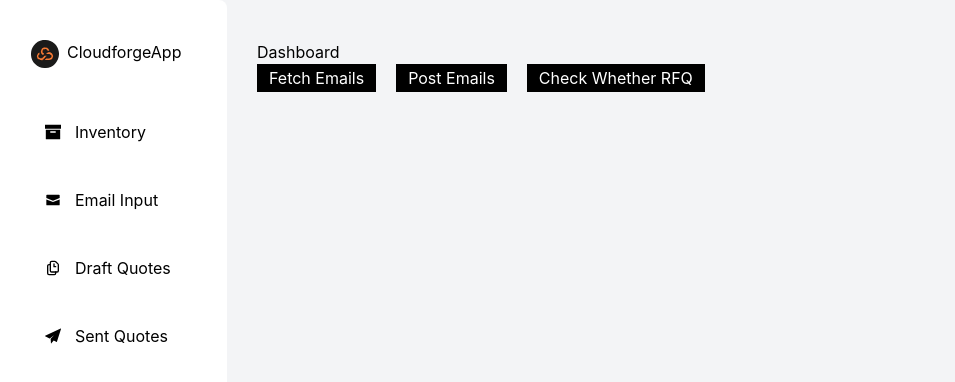
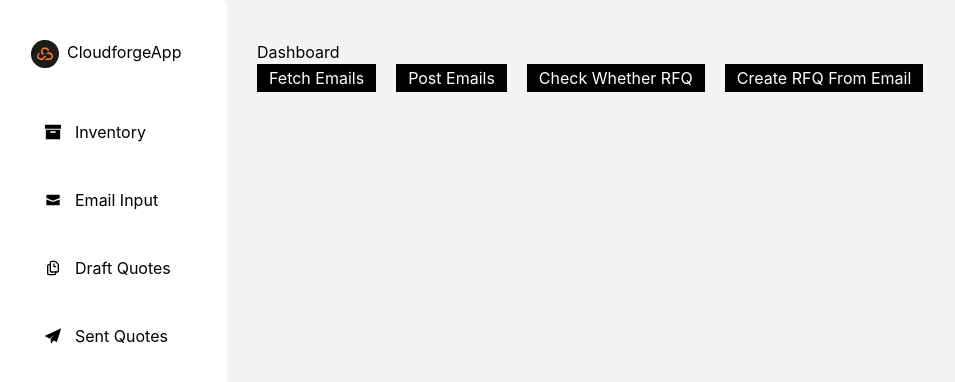
Before and after one commit to Dunridge/cloudforge-app, a React (Create React App) app: page / in a window 1280 px wide. Shown: the top 382 px of the page, without its empty margins (0-955 px from the left). Built offline with nearby package versions, Linux system fonts and the light colour scheme.

Commit message:
add-ai. add rfq creation

```diff
--- a/src/components/Dashboard.tsx
+++ b/src/components/Dashboard.tsx
@@ -28,6 +28,16 @@ export default function Dashboard() {
     const tmpCheckWhetherEmailIsRFQ = async () => {
         const content = "Dear Jack,\nI hope this email finds you well. My name is John Doe, and I am reaching out to request a quotation for Product A and Product B. Product A comprises 100 units, while Product B consists of 50 units with custom dimensions required. The due date for this order is June 1, 2024, and the shipping address is 123 Main Street, Anytown, USA. Could you please provide a quote for the requested products, including any applicable discounts, taxes, and shipping costs? Based on previous quotes, we anticipate the following pricing: Product A at 100 units x $10/unit totaling $1000, and Product B at 50 units x $15/unit totaling $750 due to custom dimensions. The total cost is expected to be $1750. Please confirm if you can meet the specified due date and provide any additional information or documentation required to proceed with this order. Thank you for your time and assistance. I look forward to your prompt response.\n Best,\nJohn Doe\njohn.doe@example.com"
         checkWhetherEmailIsRFQ(content);
+    }
+
+    const tmpCreateRFQFromEmail = () => {
+        const content = "Dear Jack,\nI hope this email finds you well. My name is John Doe, and I am reaching out to request a quotation for Product A and Product B. Product A comprises 100 units, while Product B consists of 50 units with custom dimensions required. The due date for this order is June 1, 2024, and the shipping address is 123 Main Street, Anytown, USA. Could you please provide a quote for the requested products, including any applicable discounts, taxes, and shipping costs? Based on previous quotes, we anticipate the following pricing: Product A at 100 units x $10/unit totaling $1000, and Product B at 50 units x $15/unit totaling $750 due to custom dimensions. The total cost is expected to be $1750. Please confirm if you can meet the specified due date and provide any additional information or documentation required to proceed with this order. Thank you for your time and assistance. I look forward to your prompt response.\n Best,\nJohn Doe\njohn.doe@example.com"
+        const email = "jack@google.com";
+        const subject = "Quotation request";
+        const isRFQable = true;
+
+        createRFQFromEmail(email, subject, content, isRFQable);
+        debugger;
     }
 
     const checkWhetherEmailIsRFQ = async (content: string) => {
@@ -92,6 +102,31 @@ export default function Dashboard() {
         }
     }
 
+    const createRFQFromEmail = async (emailAdress: string, subject: string, content: string, isRFQable: boolean) => {
+        const port = 3000;
+        const postUrl = `http://localhost:${port}/api/createRFQFromEmail`;
+        const requestBody = { emailAdress, subject, content, isRFQable }; // this is sent to the endpoint
+        const strigifiedBody = JSON.stringify(requestBody);
+        debugger;
+
+        try {
+            const response = await fetch(postUrl, {
+                method: 'POST',
+                headers: {
+                    'Content-Type': 'application/json'
+                },
+                body: strigifiedBody
+            });
+            const data = await response.json();
+            debugger;
+            console.log(data);
+        } catch (error) {
+            console.error(error);
+        }
+
+        debugger;
+    }
+
     return (
         <>
             <div>Dashboard</div>
@@ -99,6 +134,7 @@ export default function Dashboard() {
                 <TestFetchButton title="Fetch Emails" doAction={fetchEmails} />
                 <TestFetchButton title="Post Emails" doAction={tmpPopulateDBWithEmails} />
                 <TestFetchButton title="Check Whether RFQ" doAction={tmpCheckWhetherEmailIsRFQ} />
+                <TestFetchButton title="Create RFQ From Email" doAction={tmpCreateRFQFromEmail} />
             </div>
         </>
     );
```
